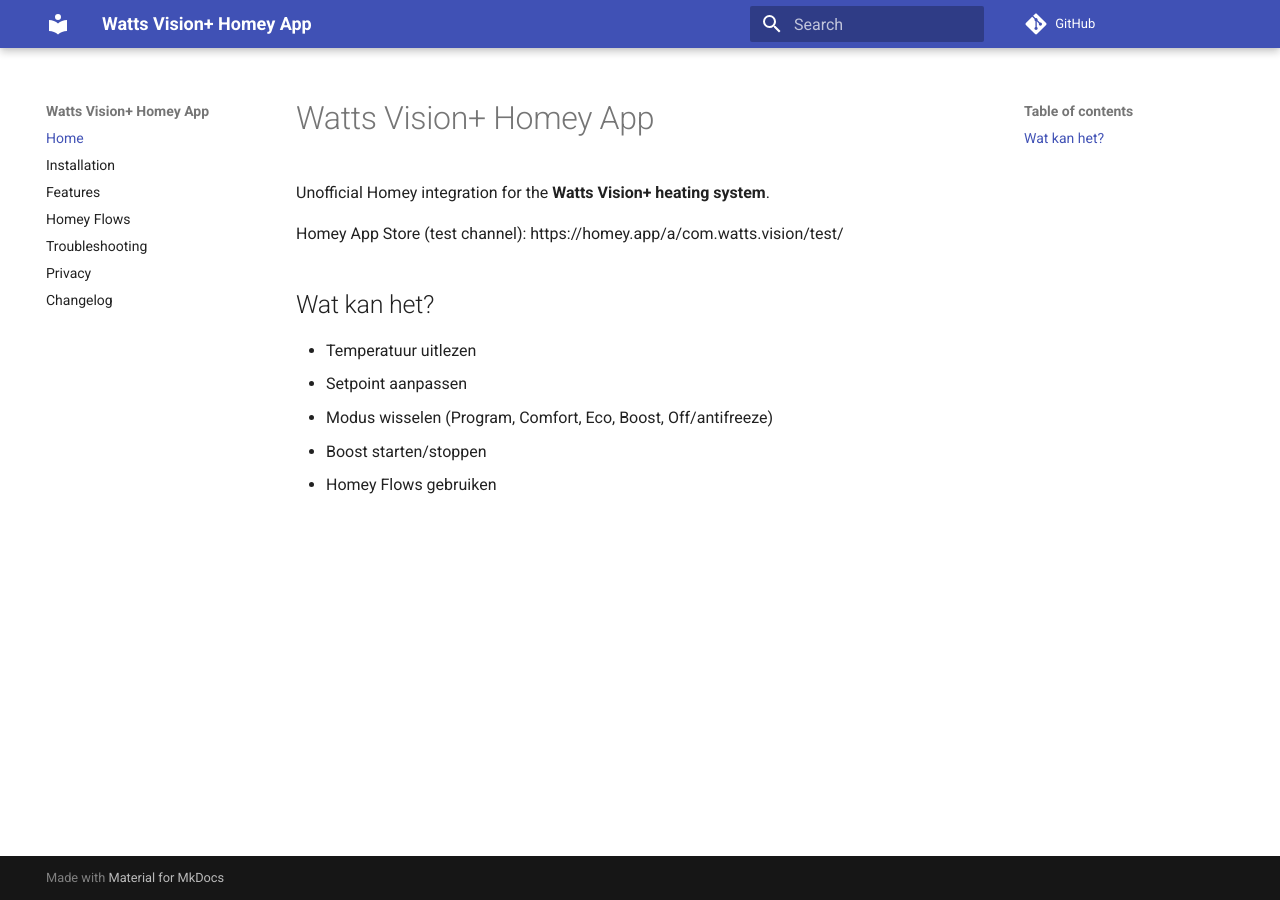
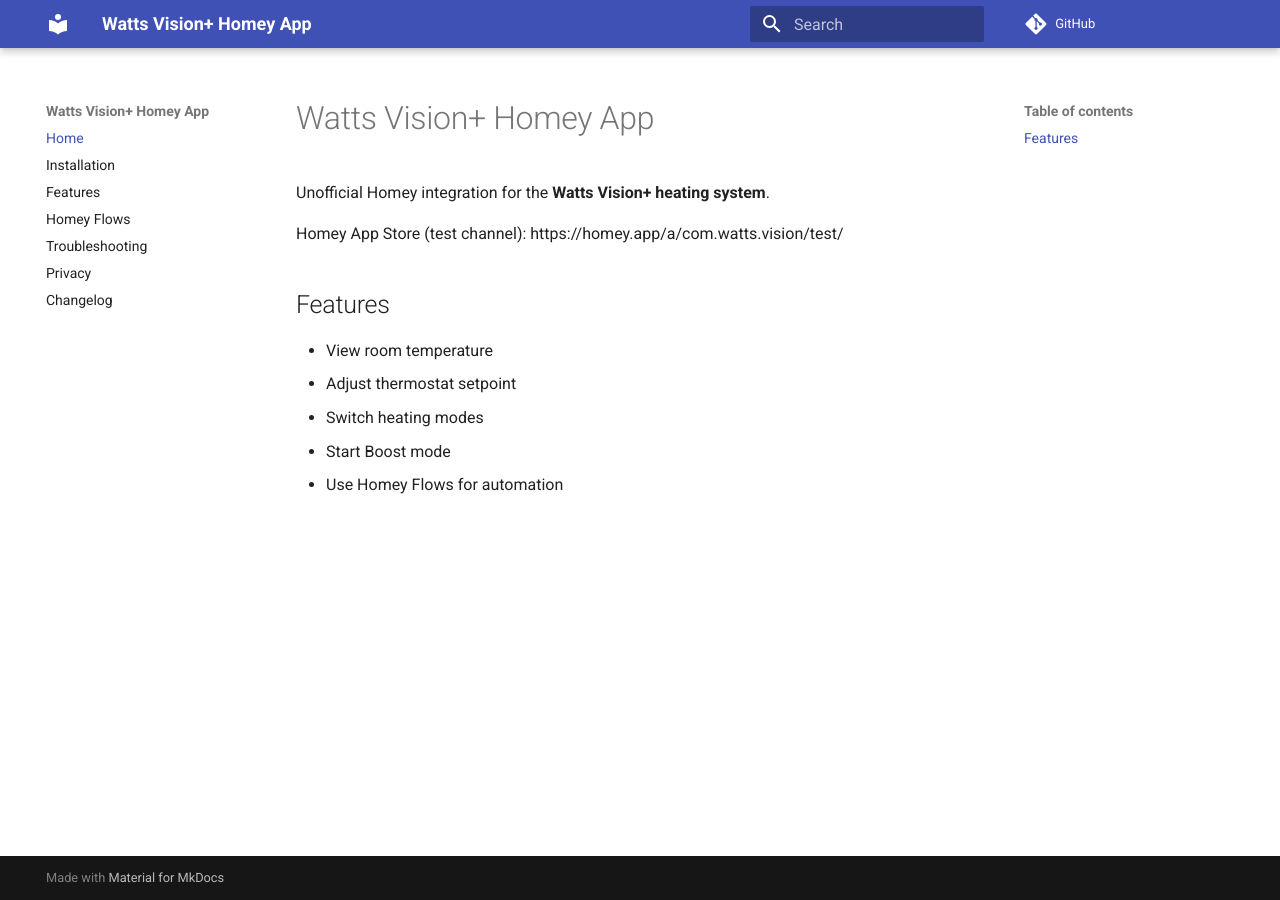
Before and after one commit to idleprocess-zero/watts-vision-homey-app, an MkDocs documentation site: the page built from docs/index.md, in a window 1280 px wide. Built offline with MkDocs 1.6.1 and Material for MkDocs 9.7.7, drawn with Linux system fonts in a browser that asks for light colours; comment, search, counter and statistics services are not loaded.

Commit message:
Update index.md

```diff
--- a/docs/index.md
+++ b/docs/index.md
@@ -5,10 +5,10 @@
 Homey App Store (test channel):
 https://homey.app/a/com.watts.vision/test/
 
-## Wat kan het?
+## Features
 
-- Temperatuur uitlezen
-- Setpoint aanpassen
-- Modus wisselen (Program, Comfort, Eco, Boost, Off/antifreeze)
-- Boost starten/stoppen
-- Homey Flows gebruiken
+- View room temperature
+- Adjust thermostat setpoint
+- Switch heating modes
+- Start Boost mode
+- Use Homey Flows for automation
```
